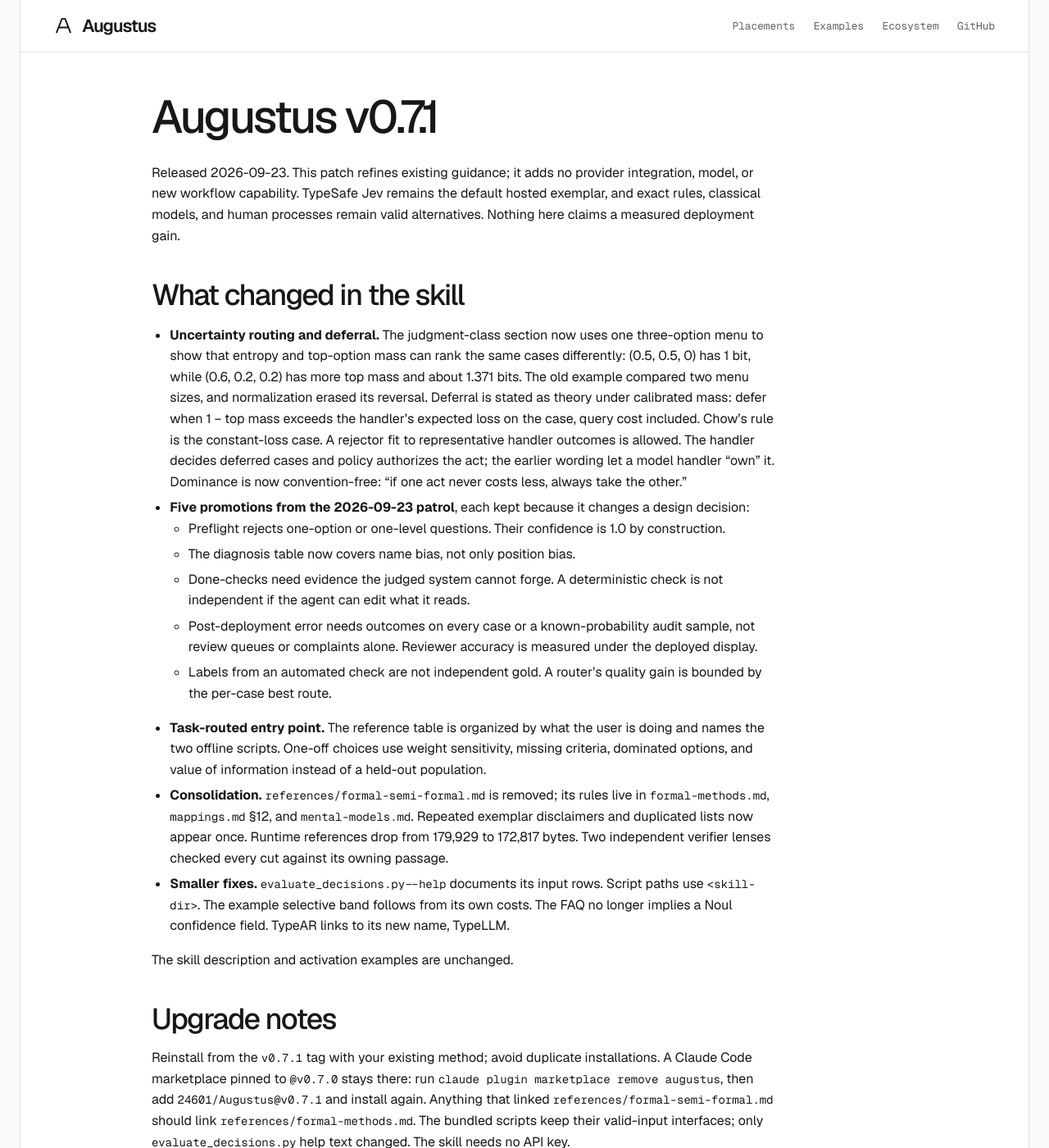
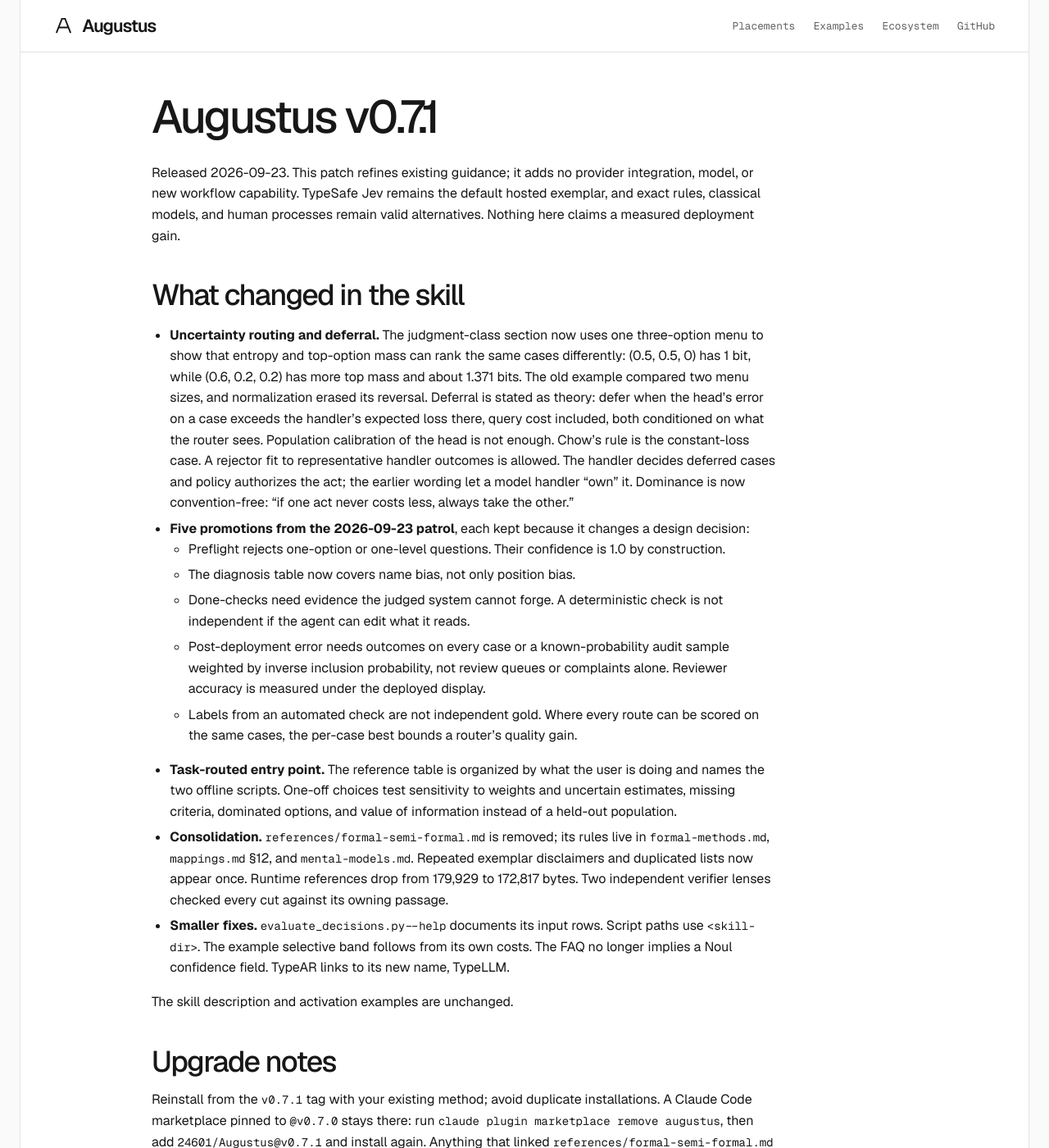
Before and after one commit to 24601/Augustus, a Jekyll site: the page built from docs/release-notes-v0.7.1.md, in a window 1280 px wide and 1400 px high. Shown: the whole window at 82% size. Built offline with Jekyll 4.4.1, drawn with Linux system fonts in a browser that asks for light colours; some of the changed text lies outside the part shown.

Commit message:
Record 0.7.1 publication receipt and correct the notes summary
Read back the release, tag, Pages deployment, pinned Claude Code and
Skills CLI installs, and About metadata. Correct four summary sentences
on the notes page that predated the reviewed skill wording; the tag is
not moved and the tagged skill text was already correct.

Co-Authored-By: Claude Opus 5.5 (1M context) <noreply@anthropic.com>
Claude-Session: https://claude.ai/code/session_01RYUVwhgXGhA1PciC6dqYoJ

```diff
--- a/docs/release-notes-v0.7.1.md
+++ b/docs/release-notes-v0.7.1.md
@@ -17,9 +17,10 @@ remain valid alternatives. Nothing here claims a measured deployment gain.
   one three-option menu to show that entropy and top-option mass can rank the
   same cases differently: (0.5, 0.5, 0) has 1 bit, while (0.6, 0.2, 0.2) has
   more top mass and about 1.371 bits. The old example compared two menu sizes,
-  and normalization erased its reversal. Deferral is stated as theory under
-  calibrated mass: defer when 1 − top mass exceeds the handler's expected loss
-  on the case, query cost included. Chow's rule is the constant-loss case. A
+  and normalization erased its reversal. Deferral is stated as theory: defer
+  when the head's error on a case exceeds the handler's expected loss there,
+  query cost included, both conditioned on what the router sees. Population
+  calibration of the head is not enough. Chow's rule is the constant-loss case. A
   rejector fit to representative handler outcomes is allowed. The handler
   decides deferred cases and policy authorizes the act; the earlier wording let
   a model handler "own" it. Dominance is now convention-free: "if one act never
@@ -32,14 +33,16 @@ remain valid alternatives. Nothing here claims a measured deployment gain.
   - Done-checks need evidence the judged system cannot forge. A deterministic
     check is not independent if the agent can edit what it reads.
   - Post-deployment error needs outcomes on every case or a known-probability
-    audit sample, not review queues or complaints alone. Reviewer accuracy is
+    audit sample weighted by inverse inclusion probability, not review queues
+    or complaints alone. Reviewer accuracy is
     measured under the deployed display.
-  - Labels from an automated check are not independent gold. A router's
-    quality gain is bounded by the per-case best route.
+  - Labels from an automated check are not independent gold. Where every
+    route can be scored on the same cases, the per-case best bounds a
+    router's quality gain.
 - **Task-routed entry point.** The reference table is organized by what the
-  user is doing and names the two offline scripts. One-off choices use weight
-  sensitivity, missing criteria, dominated options, and value of information
-  instead of a held-out population.
+  user is doing and names the two offline scripts. One-off choices test
+  sensitivity to weights and uncertain estimates, missing criteria, dominated
+  options, and value of information instead of a held-out population.
 - **Consolidation.** `references/formal-semi-formal.md` is removed; its rules
   live in `formal-methods.md`, `mappings.md` §12, and `mental-models.md`.
   Repeated exemplar disclaimers and duplicated lists now appear once. Runtime
@@ -100,4 +103,10 @@ separately from observed identity and is not backend attestation. Historical
 TypeSafe skill provenance remains v0.5.7 (`65a39f3`), rechecked on 2026-09-23
 as that repository's latest tag and HEAD.
 
+*Corrected after tagging (2026-09-23):* four summary sentences above now
+match the released skill text: deferral conditioning, audit weights, the
+router bound, and one-off sensitivity. The copy of this page inside the
+`v0.7.1` tag keeps the earlier summary wording; the tagged skill itself
+already contained the corrected rules.
+
 Earlier release: [v0.7.0]({{ '/release-notes-v0.7.0.html' | relative_url }}).
```
Also changed, not shown: research/audits/2026-09-23-release-071-publication.md (added, +35 -0 lines).
